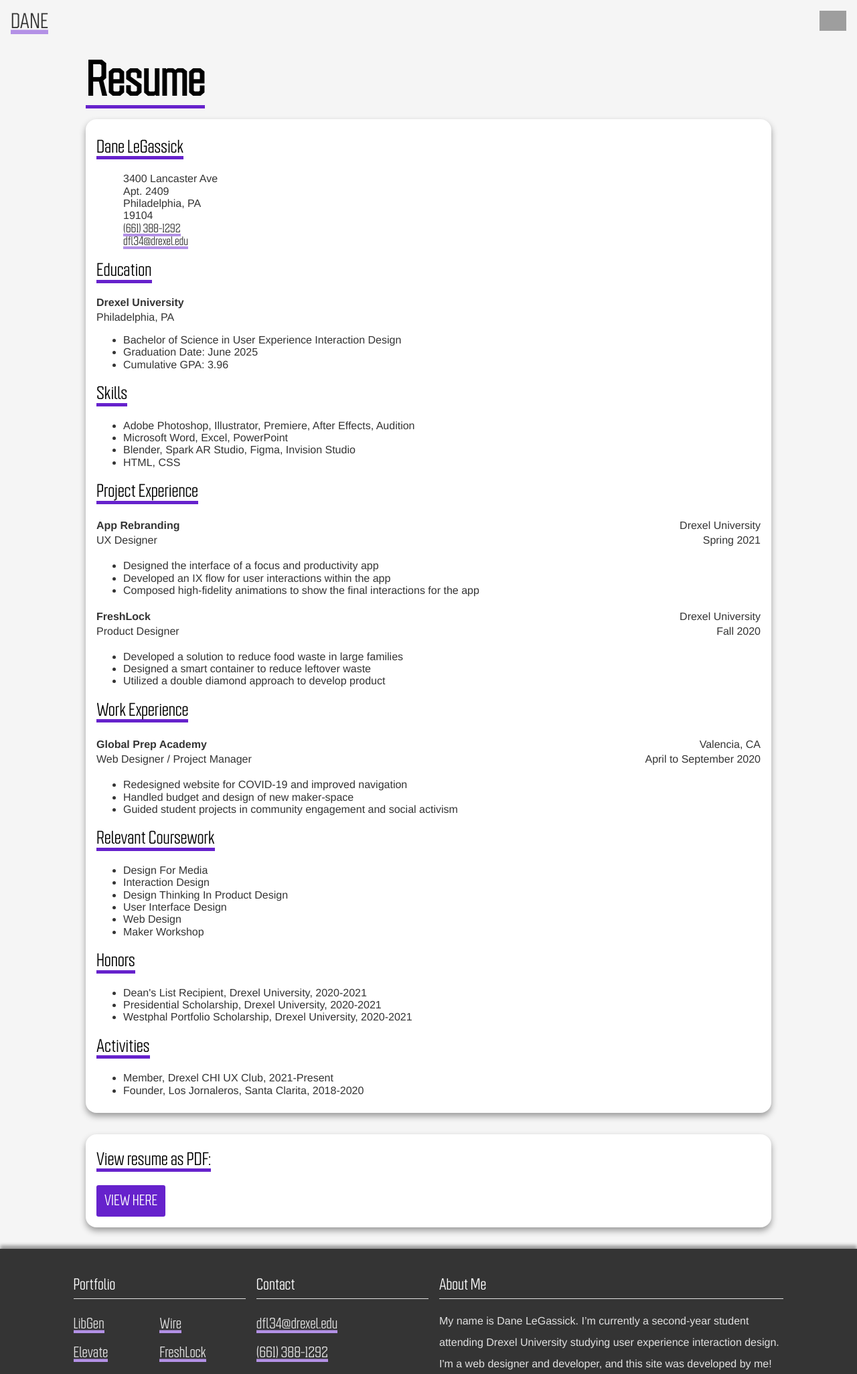
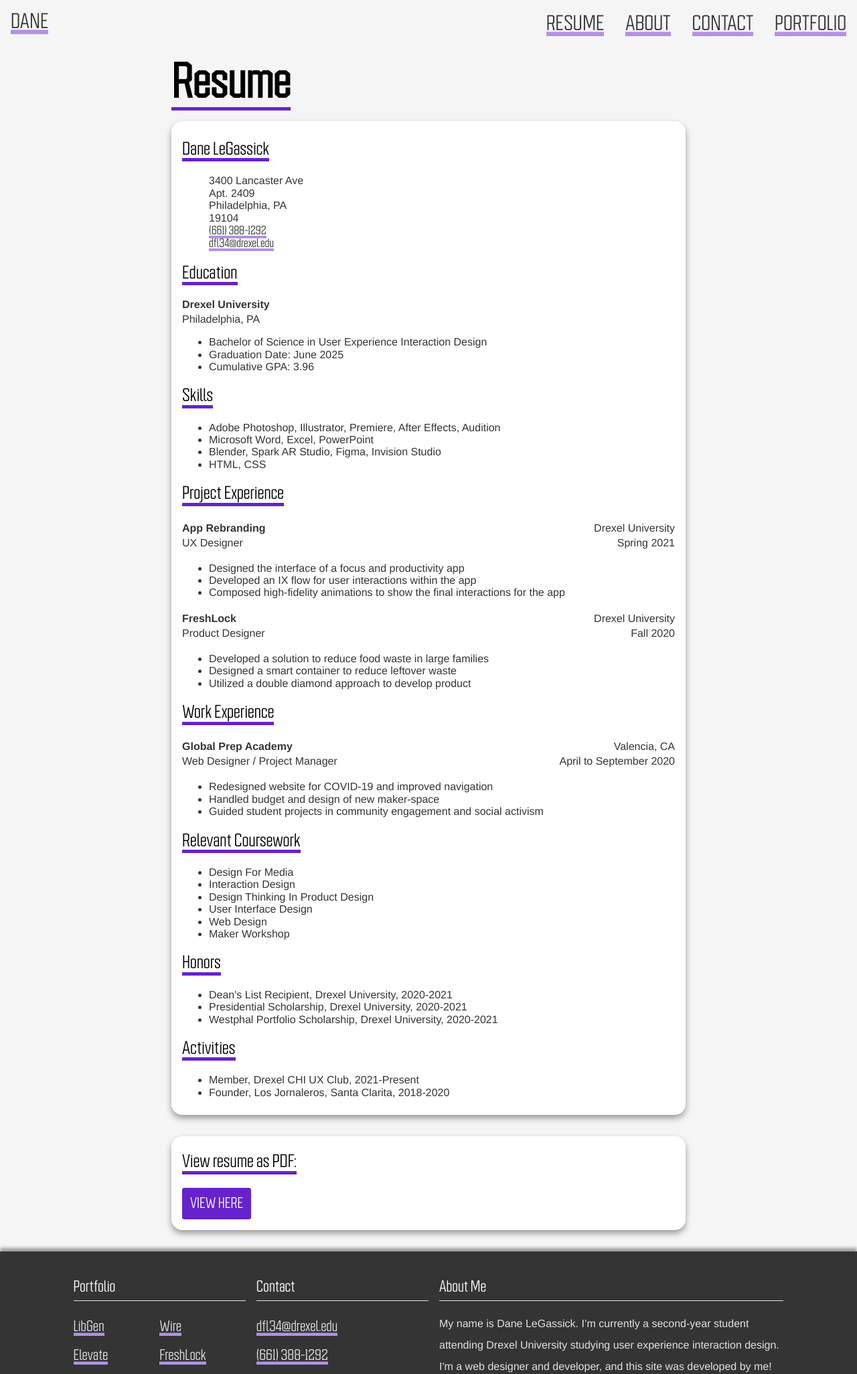
Before and after one commit to danelegassick/idm221-dfl34, a PHP site: page /resume.html in a window 1280 px wide. Shown: the top 2052 px of the page at 67% size. Run offline with PHP 8.4, Linux system fonts and the light colour scheme; grey boxes are pictures that could not be loaded.

Commit message:
adapt for different sizes
changed mobile menu to only have js function on sizes under a certain pixel size, nav changes based on size

```diff
--- a/css/master.css
+++ b/css/master.css
@@ -480,6 +480,17 @@ footer p {
     display: block;
 }
 
+.topnav .myLinks-tablet-desktop {
+    display: hidden;
+    margin: 1rem 0;
+    width: 100%;
+}
+
+.topnav .myLinks-tablet-desktop a {
+    text-align: center;
+    display: hidden;
+}
+
 .topnav a {
     margin: 1rem 1rem;
     text-decoration: none;
@@ -513,12 +524,72 @@ footer p {
         transition: box-shadow 300ms cubic-bezier(0.77, 0, 0.175, 1), color 300ms cubic-bezier(0.77, 0, 0.175, 1), text-decoration 300ms ease;
 }
 
+.topnav .link-style:hover {
+    box-shadow: inset 0 -1.125em 0 #B391E6;
+    color: #000;
+    text-decoration: underline #6622CC;
+}
+
+.topnav .link-style:focus {
+    background: #fff;
+    outline: none;
+    background: #B391E6;
+    color: #fff;
+    box-shadow: 8px 8px 24px rgba(0, 0, 0, 0.2);
+}
+
+
+@media only screen and (min-width: 1000px) {
+
+
+    #myLinks a {
+        width: fit-content;
+        float: right;
+        text-align: right;
+    }
+
+    .myLinks-tablet-desktop {
+        display: block;
+    }
+
+    .myLinks-tablet-desktop a {
+        width: fit-content;
+        float: right;
+        text-align: right;
+        margin-top: -3rem;
+        display: block;
+    }
+
+    .mobile-nav {
+        display: none;
+    }
+
+
+}
+
+@media only screen and (max-width: 1000px) {
+
+    .myLinks-tablet-desktop {
+        display: none;
+    }
+
+    .myLinks-tablet-desktop a {
+        width: fit-content;
+        float: right;
+        text-align: right;
+        margin-top: -3rem;
+        display: none;
+    }
+
+}
+
+
 
 /* END NAV STYLES */
 
 /* START CONTACT STYLES */
 
-input[type=text], select, textarea {
+input[type=message], select, textarea {
     width: 100%;
     padding: .75rem;
     border: 1px solid #ccc;
@@ -843,6 +920,14 @@ input[type=submit]:hover {
     margin: 0 auto;
 }
 
+@media only screen and (min-width: 700px) {
+
+    .resume, .resume-h1, .resume-download{
+        width: 60%;
+    }
+
+}
+
 /* END RESUME STYLES */
 
 /* INDIVIDUAL PORTFOLIO PAGE STYLES */
--- a/index.html
+++ b/index.html
@@ -48,14 +48,14 @@
 
                         <li><a href="./projects.html" class="link-style">Portfolio</a>
 
-                        <ul class="small">
+                        <!-- <ul class="small">
                             <li><a href="./project-docs/libgen.html" class="link-style">Library Genesis</a></li>
                             <li><a href="./project-docs/wire.html" class="link-style">Wire Redesign</a></li>
                             <li><a href="./project-docs/elevate.html" class="link-style">Elevate</a></li>
                             <li><a href="./project-docs/3Dart.html" class="link-style">3D Art</a></li>
                             <li><a href="./project-docs/freshlock.html" class="link-style">Freshlock</a></li>
                             <li><a href="./project-docs/pipeline.html" class="link-style">Pipeline</a></li>
-                        </ul>
+                        </ul> -->
 
                         </li>
 
--- a/js/functions.js
+++ b/js/functions.js
@@ -1,9 +1,9 @@
 /* Toggle between showing and hiding the navigation menu links when the user clicks on the hamburger menu / bar icon */
-function myFunction() {
+function myFunction(y) {
     var x = document.getElementById("myLinks");
-    if (x.style.display === "block") {
-      x.style.display = "none";
-    } else {
-      x.style.display = "block";
+      if (x.style.display === "block") {
+        x.style.display = "none";
+      } else {
+        x.style.display = "block";
+      }
     }
-  }
--- a/project-docs/3Dart.html
+++ b/project-docs/3Dart.html
@@ -6,7 +6,7 @@
     <meta http-equiv="X-UA-Compatible" content="IE=edge">
     <meta name="viewport" content="width=device-width, initial-scale=1.0">
     <title>3D Art</title>
-    <link rel="shortcut icon" href="./graphics/favicon.gif"/>
+    <link rel="shortcut icon" href="../graphics/favicon.gif"/>
     <link rel="stylesheet" href="../css/master.css">
     <link rel="stylesheet" href="../normalize.css">
 </head>
--- a/project-docs/elevate.html
+++ b/project-docs/elevate.html
@@ -6,7 +6,7 @@
     <meta http-equiv="X-UA-Compatible" content="IE=edge">
     <meta name="viewport" content="width=device-width, initial-scale=1.0">
     <title>Elevate</title>
-    <link rel="shortcut icon" href="./graphics/favicon.gif"/>
+    <link rel="shortcut icon" href="../graphics/favicon.gif"/>
     <link rel="stylesheet" href="../css/master.css">
     <link rel="stylesheet" href="../normalize.css">
 </head>
--- a/project-docs/freshlock.html
+++ b/project-docs/freshlock.html
@@ -6,7 +6,7 @@
     <meta http-equiv="X-UA-Compatible" content="IE=edge">
     <meta name="viewport" content="width=device-width, initial-scale=1.0">
     <title>Freshlock</title>
-    <link rel="shortcut icon" href="./graphics/favicon.gif"/>
+    <link rel="shortcut icon" href="../graphics/favicon.gif"/>
     <link rel="stylesheet" href="../css/master.css">
     <link rel="stylesheet" href="../normalize.css">
 </head>
--- a/project-docs/libgen.html
+++ b/project-docs/libgen.html
@@ -6,7 +6,7 @@
     <meta http-equiv="X-UA-Compatible" content="IE=edge">
     <meta name="viewport" content="width=device-width, initial-scale=1.0">
     <title>Library Genesis</title>
-    <link rel="shortcut icon" href="./graphics/favicon.gif"/>
+    <link rel="shortcut icon" href="../graphics/favicon.gif"/>
     <link rel="stylesheet" href="../css/master.css">
     <link rel="stylesheet" href="../normalize.css">
 </head>
--- a/project-docs/pipeline.html
+++ b/project-docs/pipeline.html
@@ -6,7 +6,7 @@
     <meta http-equiv="X-UA-Compatible" content="IE=edge">
     <meta name="viewport" content="width=device-width, initial-scale=1.0">
     <title>Pipeline</title>
-    <link rel="shortcut icon" href="./graphics/favicon.gif"/>
+    <link rel="shortcut icon" href="../graphics/favicon.gif"/>
     <link rel="stylesheet" href="../css/master.css">
     <link rel="stylesheet" href="../normalize.css">
 </head>
--- a/resume.html
+++ b/resume.html
@@ -23,16 +23,28 @@
 
             <a href="./index.html" class="link-style">DANE</a>
 
-            <div id="myLinks">
+            <div class="myLinks-tablet-desktop">
                 <a href="./projects.html" class="link-style">PORTFOLIO</a>
                 <a href="./contact.html" class="link-style">CONTACT</a>
                 <a href="./about.html" class="link-style">ABOUT</a>
                 <a href="./resume.html" class="link-style">RESUME</a>
             </div>
 
-            <a href="javascript:void(0);" class="icon" onclick="myFunction()">
-                <img src="./graphics/hamburger.gif" alt="menu" class="hamburger-menu">
-            </a>
+            <div class="mobile-nav">
+
+                <div id="myLinks">
+                    <a href="./projects.html" class="link-style">PORTFOLIO</a>
+                    <a href="./contact.html" class="link-style">CONTACT</a>
+                    <a href="./about.html" class="link-style">ABOUT</a>
+                    <a href="./resume.html" class="link-style">RESUME</a>
+                </div>
+
+                <a href="javascript:void(0);" class="icon" onclick="myFunction()">
+                    <img src="./graphics/hamburger.gif" alt="menu" class="hamburger-menu">
+                </a>
+
+            </div>
+
         </div>
 
     </header>
```
Also changed, not shown: other parts of css/master.css (+67 -4 lines), about.html (+16 -4 lines), contact.html (+16 -4 lines), project-docs/wire.html (+9 -1 lines), projects.html (+16 -4 lines).
